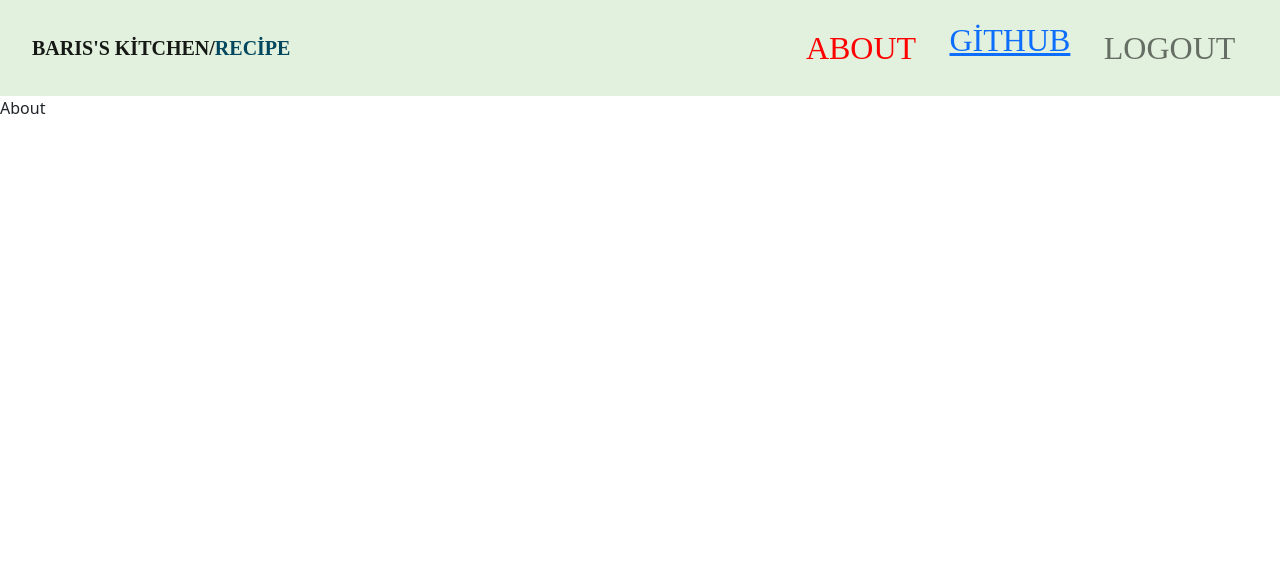
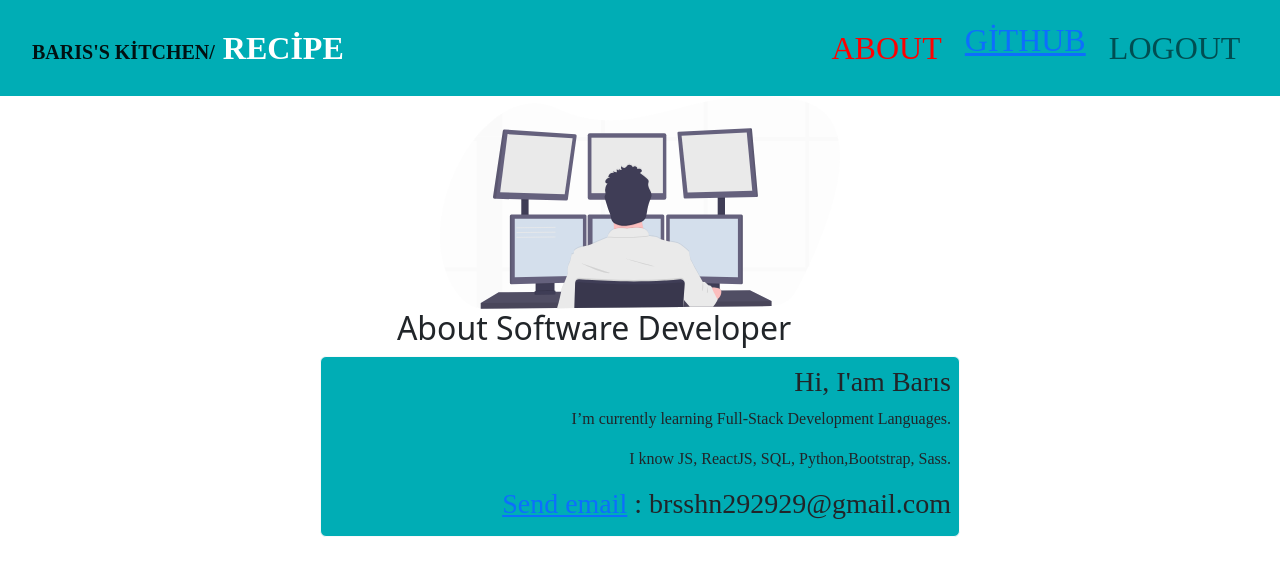
Before and after one commit to brs14shn/React-router-recipe-site, a React (Create React App) app: page /about in a window 1280 px wide. Shown: the top 576 px of the page. Built offline with nearby package versions, Linux system fonts and the light colour scheme.

Commit message:
style file updated

```diff
--- a/src/App.css
+++ b/src/App.css
@@ -0,0 +1,3 @@
+span{
+    color:  #02475e;
+}
--- a/src/App.js
+++ b/src/App.js
@@ -1,5 +1,4 @@
 import './App.css';
-
 import AppRouter from './router/AppRouter';
 import {BrowserRouter} from "react-router-dom"
 
@@ -7,10 +6,9 @@ import {BrowserRouter} from "react-router-dom"
 function App() {
   return (
 
-     <BrowserRouter>
-
+  <BrowserRouter>
     <AppRouter/>
-     </BrowserRouter>
+  </BrowserRouter>
 
 
 
--- a/src/components/Navbar/Navbar.css
+++ b/src/components/Navbar/Navbar.css
@@ -9,8 +9,8 @@ span{
 }
 
 .navbar-brand{
-    color: #02475e;
-    font-family: "Girassol", cursive;
-  font-size: 5rem;
-  padding: 0.5rem;
+color:white;
+font-family: "Girassol", cursive;
+font-size: 5rem;
+padding: 0.5rem;
 }
--- a/src/components/Navbar/Navbar.jsx
+++ b/src/components/Navbar/Navbar.jsx
@@ -13,9 +13,9 @@ function Nav() {
   };
 
   return (
-    <nav class="navbar navbar-expand-lg bgColor ">
-      <div class="container-fluid fs-2 font-italic">
-        <Link class="navbar-brand fw-bold " to="/">
+    <nav className="navbar navbar-expand-lg bgColor ">
+      <div className="container-fluid fs-2 font-italic">
+        <Link className="navbar-brand fw-bold " to="/">
           BARIS'S KİTCHEN/<span className="">RECİPE</span>
         </Link>
         <button
--- a/src/pages/About.jsx
+++ b/src/pages/About.jsx
@@ -1,5 +1,26 @@
+import Coding from "../assets/coding.svg";
+import "../style/About.css";
+
 const About = () => {
-  return <div>About</div>;
+  return (
+    <div className="text-center">
+      <div className=" text-center">
+        <img src={Coding} alt="" style={{ width: "400px" }} />
+        <h2>
+          About Software Developer <span>Barıs</span>
+        </h2>
+        <div className="bgColor d-flex flex-column align-items-end border border-light w-50 mx-auto rounded">
+          <h3>Hi, I'am Barıs</h3>
+          <p>I’m currently learning Full-Stack Development Languages.</p>
+          <p>I know JS, ReactJS, SQL, Python,Bootstrap, Sass.</p>
+          <h3>
+            <a href="mailto:brsshn292929@gmail.com">Send email</a> :
+            brsshn292929@gmail.com
+          </h3>
+        </div>
+      </div>
+    </div>
+  );
 };
 
 export default About;
--- a/src/pages/Login.jsx
+++ b/src/pages/Login.jsx
@@ -29,7 +29,7 @@ const Login = () => {
               style={{ width: "150px" }}
             />
             <Link className="navbar-brand fw-bold mb-4   " to="/">
-              {`<brs14shn>`} <span className="">RECİPE</span>
+              <span className="">RECİPE</span>
             </Link>
           </div>
 
--- /dev/null
+++ b/src/style/About.css
@@ -0,0 +1,10 @@
+.bgColor{
+    background-color:#00adb5;
+}
+
+span{
+    color: white;
+    font-family: "Girassol", cursive;
+    font-size: 2rem;
+    padding: 0.5rem;
+}
```
